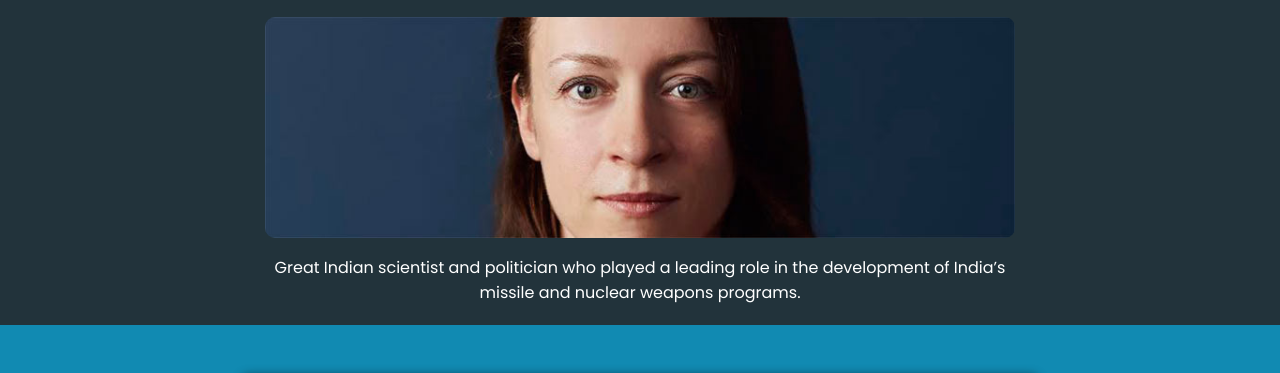
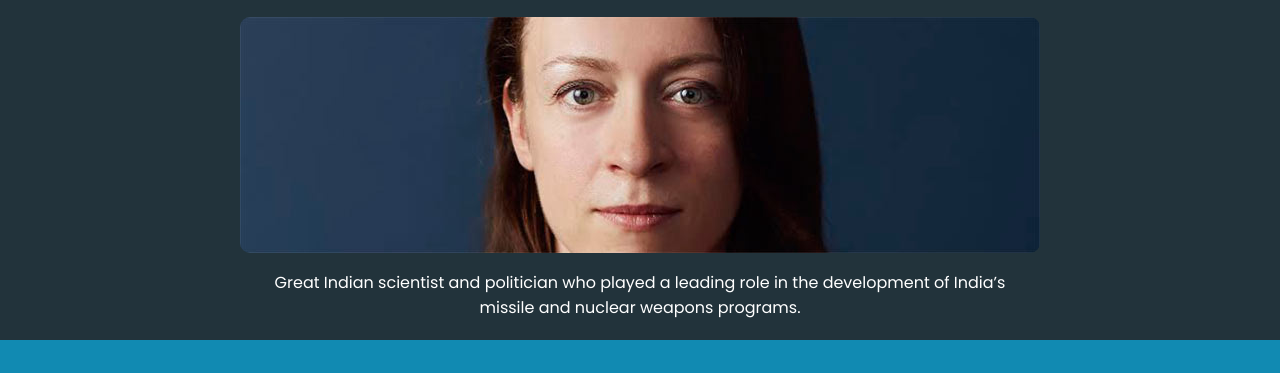
Before and after one commit to MarcelReis98/Repositorio, a plain HTML site: page teste/index.html in a window 1280 px wide. Shown: the part 125-498 px from the top of the page. Drawn offline with Linux system fonts and the light colour scheme.

Commit message:
Update index.html

```diff
--- a/teste/index.html
+++ b/teste/index.html
@@ -15,7 +15,6 @@
         }
         body{
             background-color: #118AB2;
-
             margin: 0 10px;
         }
         header{
@@ -33,7 +32,6 @@
         header img{
             margin-bottom: 10px;
             border-radius: 10px;
-            max-width: 750px;
         }
         header p{
             max-width: 800px;
@@ -78,7 +76,7 @@
     <header>
         <h1>A.P.J. Abdul Kalam</h1>
         <div>
-            <picture>
+            <picture class="pq">
                 <source media="(max-width: 800px )" srcset="irina-blok-pq.jpg">
                 <img src="irina-blok.jpg" alt="">
             </picture>
@@ -197,7 +195,7 @@
         </section>
     </main>
     <footer>
-        <p>For more information, check out A.P.J. Abdul Kalam on Wikipedia. [Developed by @ <a href="#">Sushant Gaurav</a>.]</p>
+        <p>For more information, check out A.P.J. Abdul Kalam on Wikipedia. [Developed by @ <a href="#">Sushant Gaurav</a>].</p>
     </footer>
 </body>
 </html>
```
